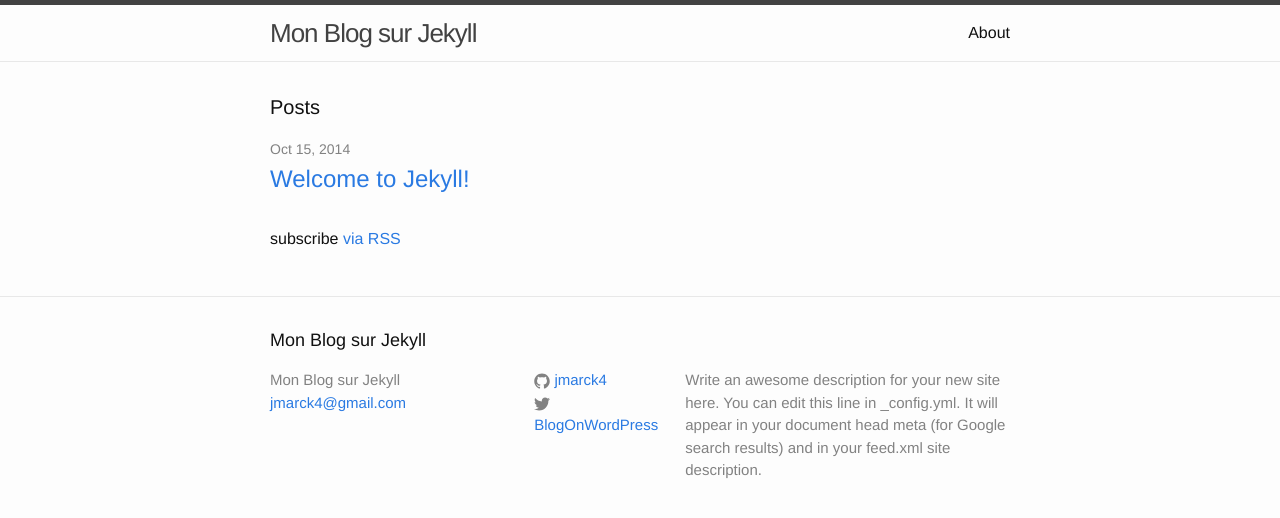
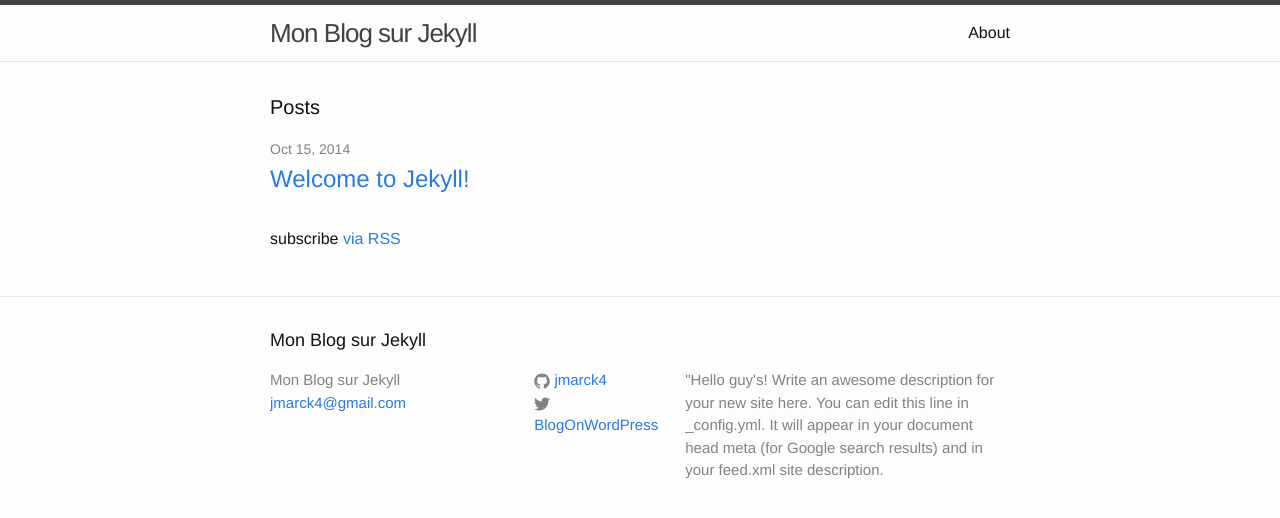
Before and after one commit to projetjekyll/jmarck4.github.io, a Jekyll site: the page built from index.html, in a window 1280 px wide. Shown: the top 518 px of the page. Built offline with Jekyll 4.4.1, drawn with Linux system fonts in a browser that asks for light colours.

Commit message:
Update _config.yml

```diff
--- a/_config.yml
+++ b/_config.yml
@@ -2,7 +2,7 @@
 title: Mon Blog sur Jekyll
 email: jmarck4@gmail.com
 description: > # this means to ignore newlines until "baseurl:"
-  Write an awesome description for your new site here. You can edit this
+  "Hello guy's! Write an awesome description for your new site here. You can edit this
   line in _config.yml. It will appear in your document head meta (for
   Google search results) and in your feed.xml site description.
 baseurl: "" # the subpath of your site, e.g. /blog/
```
